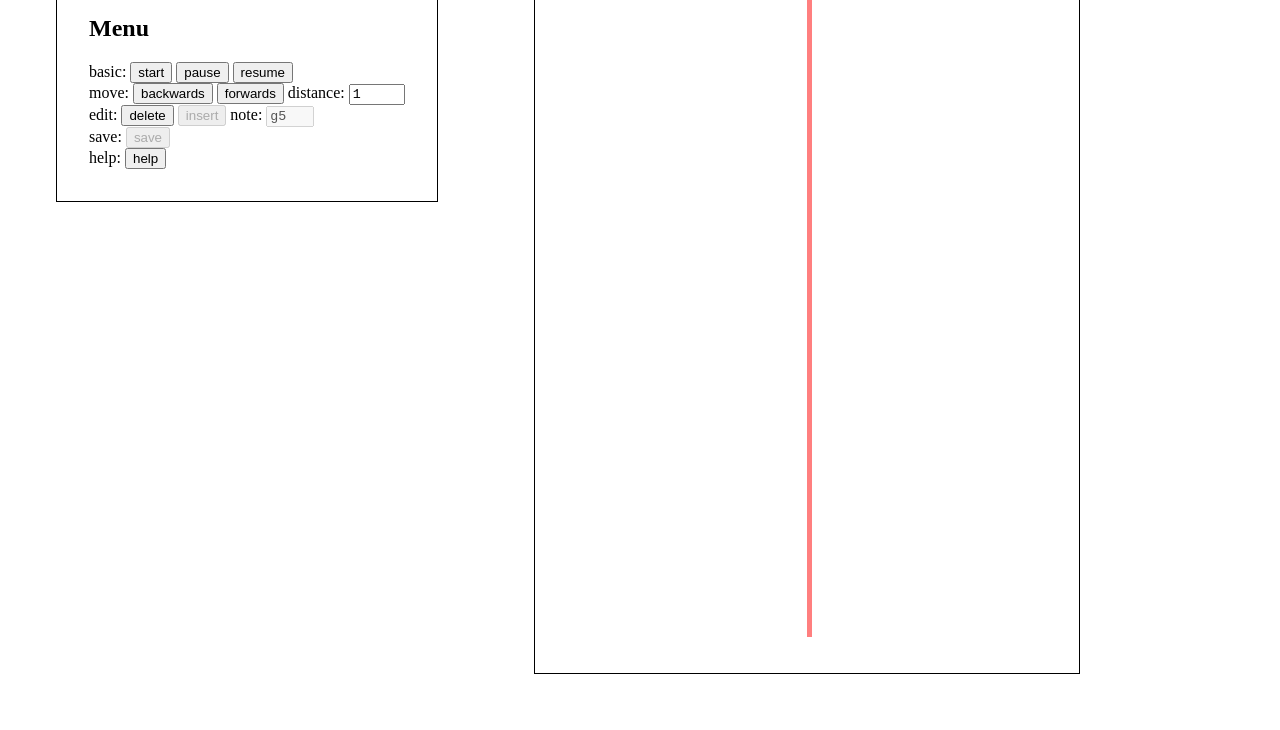
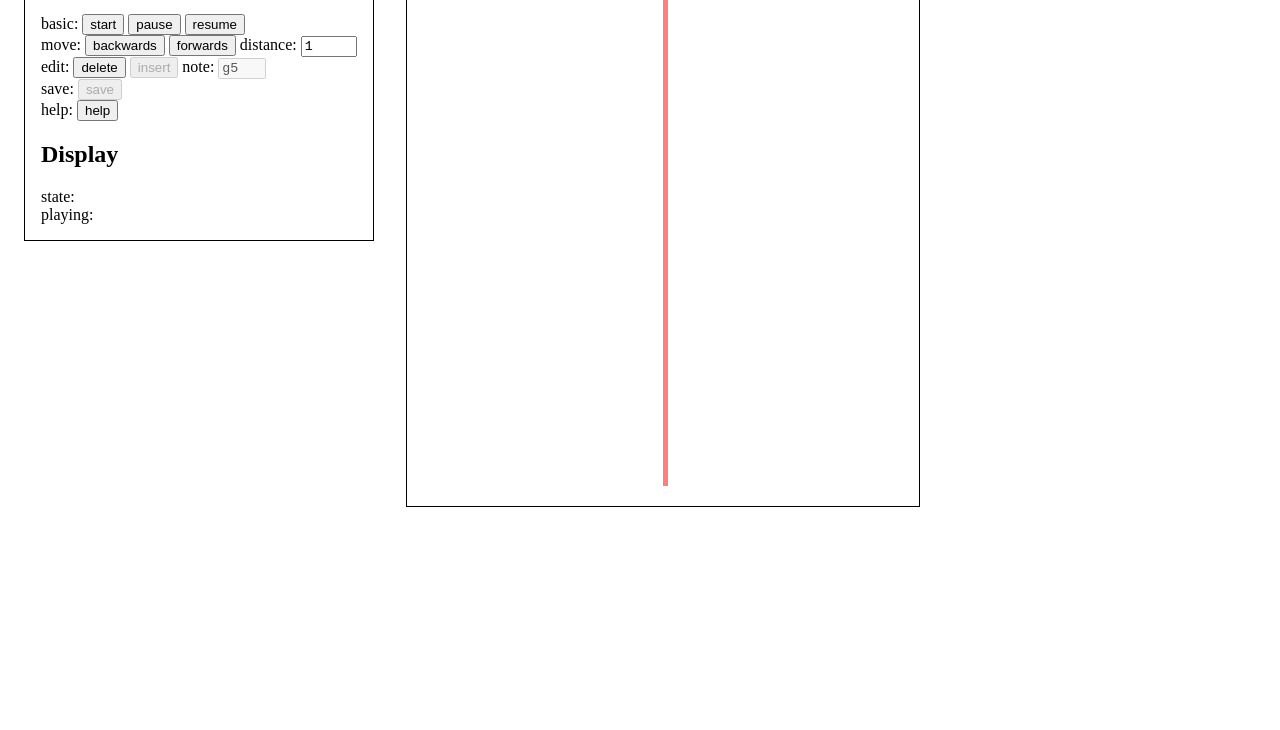
Before and after one commit to michaelcchu/easyplay5, a plain HTML site: page index.html in a window 1280 px wide. Shown: the part 195-925 px from the top of the page. After the commit the page ends 800 px from the top, so only its background shows below. Drawn offline with Linux system fonts and the light colour scheme.

Commit message:
returned display info to left panel

```diff
--- a/index.html
+++ b/index.html
@@ -15,19 +15,12 @@
 <style>
     input {font-family: monospace,monospace;}
     textarea {white-space: pre;}
-    #columns {
-        display: flex;
+    #columns {display: flex;}
+    .column {padding: 1rem;}
+    .panelContent {
         padding: 1rem;
-        gap: 2rem;
-    }
-    .column {
-        padding: 2rem 2rem;
-    }
-    .panelContent {
-        padding: 2rem 2rem;
         border: 1px solid black;
     }
-
 </style>
 <span id="columns">
     <span class="column">
@@ -102,10 +95,7 @@
                     <button id="help">help</button>
                 </div>
             </div>
-    </div>
-    </span>
-    <span class="column">
-        <div class="panelContent">
+
             <section>
                 <h2>Display</h2>
                 <div>
@@ -117,6 +107,10 @@
                     <output id="simpleDisplay">
                 </div>
             </section>
+        </div>
+    </span>
+    <span class="column">
+        <div class="panelContent">
             <canvas id="canvas"></canvas>
         </div>
     </span>
```
Lines whose indentation alone changed are shown as unchanged.
